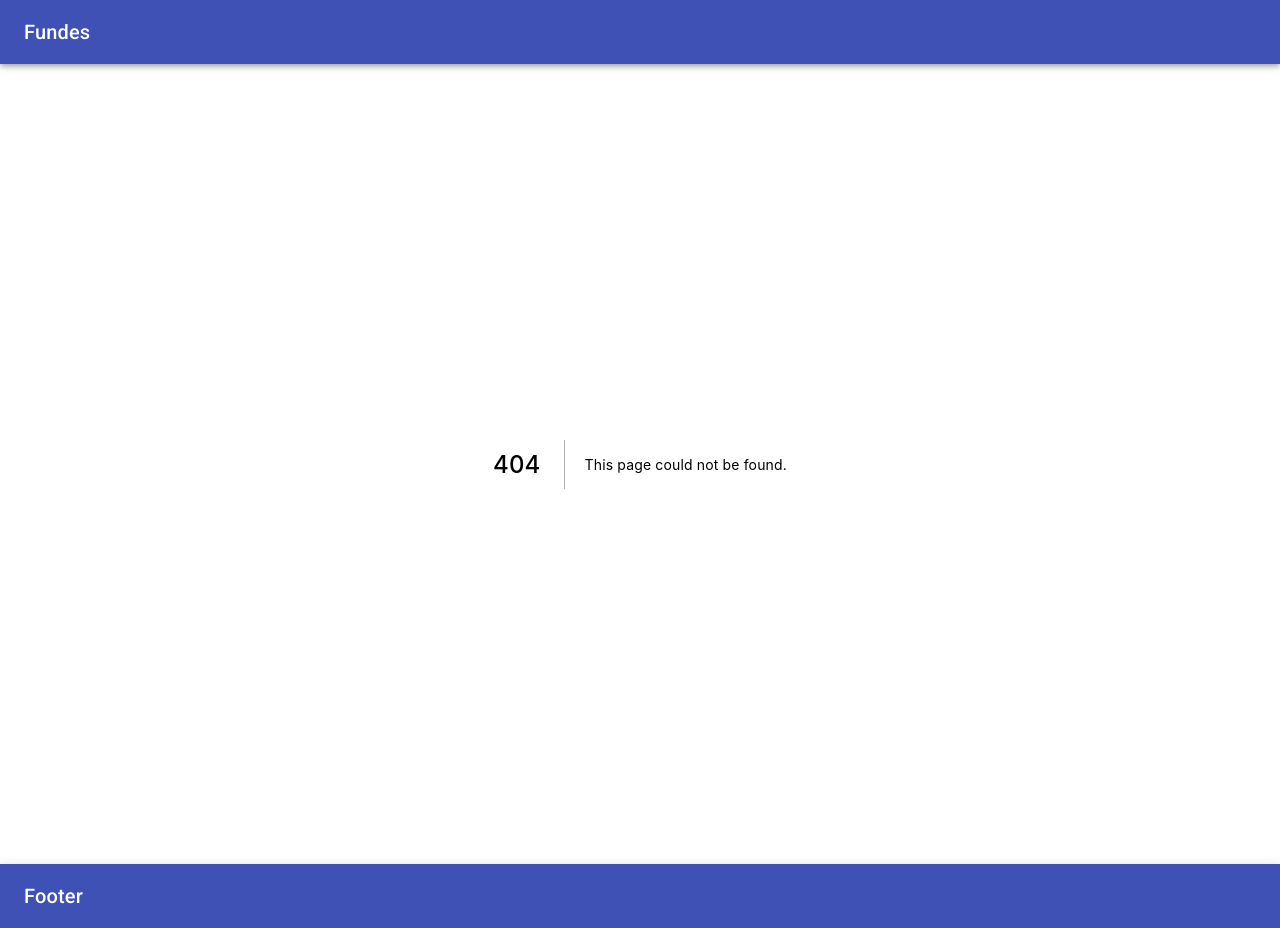
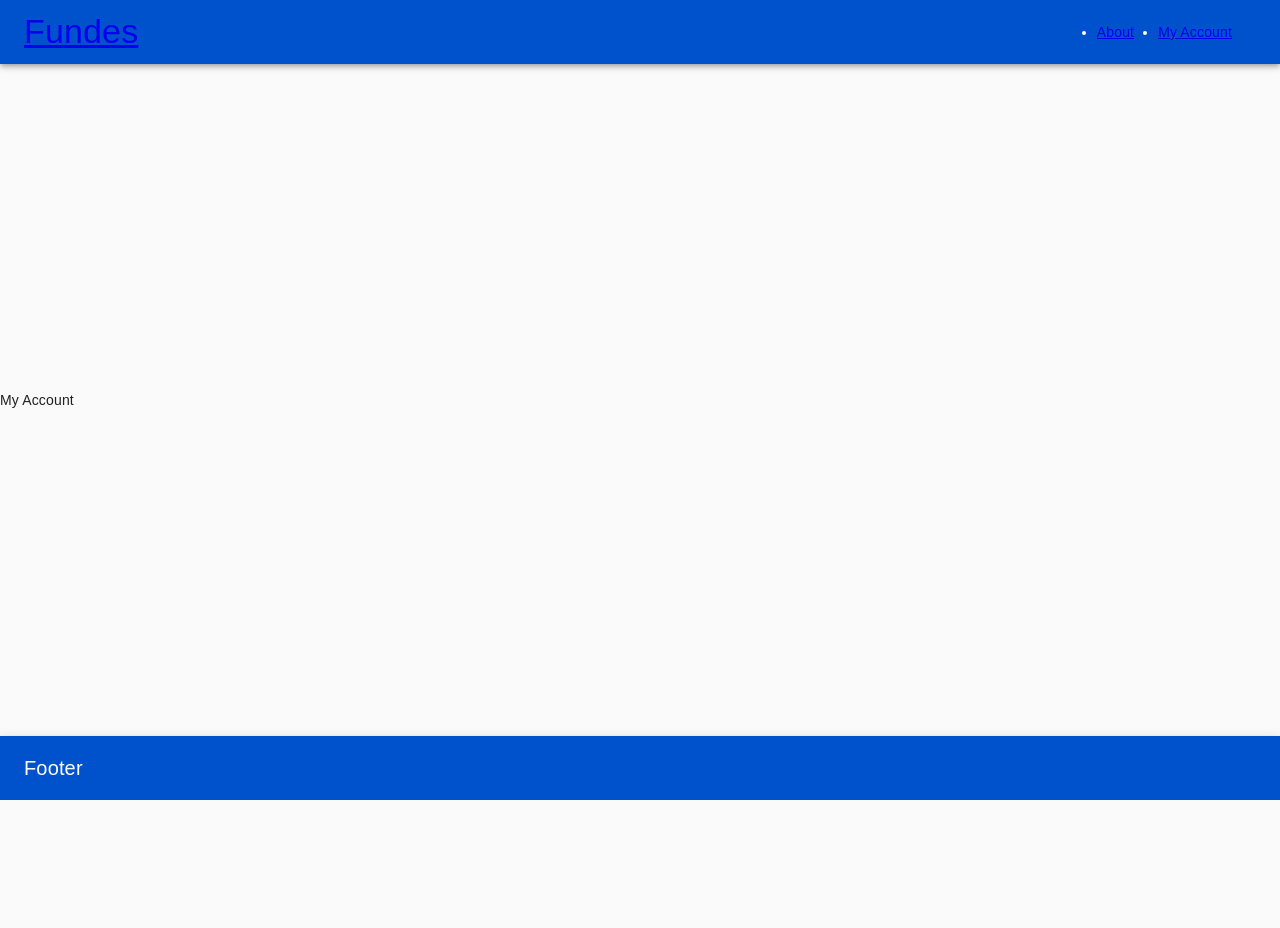
Before and after one commit to fundes-dev/fundes-client-web, a Next.js app: page /my-account in a window 1280 px wide. Before the commit this address had no page. After the commit the page ends 800 px from the top, so only its background shows below. Built offline with nearby package versions, Linux system fonts and the light colour scheme.

Commit message:
more boilerplate

```diff
--- /dev/null
+++ b/components/Link/index.jsx
@@ -0,0 +1,73 @@
+/* eslint-disable jsx-a11y/anchor-has-content */
+import React from 'react';
+import PropTypes from 'prop-types';
+import clsx from 'clsx';
+import { useRouter } from 'next/router';
+import NextLink from 'next/link';
+import MuiLink from '@material-ui/core/Link';
+
+const NextComposed = React.forwardRef((props, ref) => {
+  const {
+    as, href, ...other
+  } = props;
+
+  return (
+    <NextLink href={href} as={as}>
+      <a ref={ref} {...other} />
+    </NextLink>
+  );
+});
+
+NextComposed.propTypes = {
+  as: PropTypes.oneOfType([PropTypes.string, PropTypes.object]),
+  href: PropTypes.oneOfType([PropTypes.string, PropTypes.object]),
+};
+NextComposed.defaultProps = {
+  as: PropTypes.oneOfType([PropTypes.string, PropTypes.object]),
+  href: PropTypes.oneOfType([PropTypes.string, PropTypes.object]),
+};
+
+// A styled version of the Next.js Link component:
+// https://nextjs.org/docs/#with-link
+function Link(props) {
+  const {
+    href,
+    activeClassName = 'active',
+    className: classNameProps,
+    innerRef,
+    naked,
+    ...other
+  } = props;
+
+  const router = useRouter();
+  const pathname = typeof href === 'string' ? href : href.pathname;
+  const className = clsx(classNameProps, {
+    [activeClassName]: router.pathname === pathname && activeClassName,
+  });
+
+  if (naked) {
+    return <NextComposed className={className} ref={innerRef} href={href} {...other} />;
+  }
+
+  return (
+    <MuiLink component={NextComposed} className={className} ref={innerRef} href={href} {...other} />
+  );
+}
+
+Link.propTypes = {
+  activeClassName: PropTypes.string,
+  as: PropTypes.oneOfType([PropTypes.string, PropTypes.object]),
+  className: PropTypes.string,
+  href: PropTypes.oneOfType([PropTypes.string, PropTypes.object]).isRequired,
+  innerRef: PropTypes.oneOfType([PropTypes.func, PropTypes.object]),
+  naked: PropTypes.bool,
+};
+Link.defaultProps = {
+  activeClassName: null,
+  as: null,
+  className: null,
+  innerRef: null,
+  naked: true,
+};
+
+export default React.forwardRef((props, ref) => <Link {...props} innerRef={ref} />);
--- a/containers/header/Header.jsx
+++ b/containers/header/Header.jsx
@@ -1,14 +1,47 @@
 import { Toolbar, AppBar, Typography } from '@material-ui/core';
+import { makeStyles } from '@material-ui/core/styles';
+import Link from '../../components/Link';
 
-const Header = () => (
+const useStyles = makeStyles((theme) => ({
+  appBar: {
+    justifyContent: 'space-between',
+  },
+  ul: {
+    display: 'flex',
+    justifyContent: 'flex-end',
+    marginLeft: 'auto',
+  },
+  li: {
+    marginRight: theme.spacing(3),
+  },
+}));
+
+const Header = () => {
+  const classes = useStyles();
+
+  return (
     <AppBar position="static">
       <Toolbar>
-      <Typography variant="h6">
+        <Typography variant="h4">
+          <Link href="/">
             Fundes
+          </Link>
         </Typography>
-
+        <ul className={classes.ul}>
+          <li className={classes.li}>
+            <Link href="/about">
+              About
+            </Link>
+          </li>
+          <li className={classes.li}>
+            <Link href="/my-account">
+              My Account
+            </Link>
+          </li>
+        </ul>
       </Toolbar>
     </AppBar>
   );
+};
 
 export default Header;
--- a/package.json
+++ b/package.json
@@ -11,6 +11,7 @@
   "dependencies": {
     "@material-ui/core": "^4.9.1",
     "@material-ui/icons": "^4.9.1",
+    "clsx": "^1.1.0",
     "eslint-config-airbnb-base": "^14.0.0",
     "next": "9.2.1",
     "prop-types": "^15.7.2",
--- a/pages/_app.js
+++ b/pages/_app.js
@@ -1,10 +1,36 @@
-/* eslint-disable react/prop-types */
+import React from 'react';
+import App from 'next/app';
+import Head from 'next/head';
+import { ThemeProvider } from '@material-ui/core/styles';
+import CssBaseline from '@material-ui/core/CssBaseline';
+import theme from '../styles/theme';
 import MainLayout from '../layouts/MainLayout';
 
+export default class MyApp extends App {
+  componentDidMount() {
+    // Remove the server-side injected CSS.
+    const jssStyles = document.querySelector('#jss-server-side');
+    if (jssStyles) {
+      jssStyles.parentElement.removeChild(jssStyles);
+    }
+  }
 
-const App = ({ Component, pageProps }) => (
-  <MainLayout>
-    <Component {...pageProps} />
-  </MainLayout>
-);
-export default App;
+  render() {
+    const { Component, pageProps } = this.props;
+
+    return (
+      <>
+        <Head>
+          <title>My page</title>
+          <meta name="viewport" content="minimum-scale=1, initial-scale=1, width=device-width" />
+        </Head>
+        <CssBaseline />
+        <ThemeProvider theme={theme}>
+          <MainLayout>
+            <Component {...pageProps} />
+          </MainLayout>
+        </ThemeProvider>
+      </>
+    );
+  }
+}
--- /dev/null
+++ b/pages/_document.js
@@ -0,0 +1,65 @@
+import React from 'react';
+import Document, { Head, Main, NextScript } from 'next/document';
+import { ServerStyleSheets } from '@material-ui/core/styles';
+import theme from '../styles/theme';
+
+export default class MyDocument extends Document {
+  render() {
+    return (
+      <html lang="en">
+        <Head>
+          {/* PWA primary color */}
+          <meta name="theme-color" content={theme.palette.primary.main} />
+          <link
+            rel="stylesheet"
+            href="https://fonts.googleapis.com/css?family=Roboto:300,400,500,700&display=swap"
+          />
+        </Head>
+        <body>
+          <Main />
+          <NextScript />
+        </body>
+      </html>
+    );
+  }
+}
+
+MyDocument.getInitialProps = async (ctx) => {
+  // Resolution order
+  //
+  // On the server:
+  // 1. app.getInitialProps
+  // 2. page.getInitialProps
+  // 3. document.getInitialProps
+  // 4. app.render
+  // 5. page.render
+  // 6. document.render
+  //
+  // On the server with error:
+  // 1. document.getInitialProps
+  // 2. app.render
+  // 3. page.render
+  // 4. document.render
+  //
+  // On the client
+  // 1. app.getInitialProps
+  // 2. page.getInitialProps
+  // 3. app.render
+  // 4. page.render
+
+  // Render app and page and get the context of the page with collected side effects.
+  const sheets = new ServerStyleSheets();
+  const originalRenderPage = ctx.renderPage;
+
+  ctx.renderPage = () => originalRenderPage({
+    enhanceApp: (App) => (props) => sheets.collect(<App {...props} />),
+  });
+
+  const initialProps = await Document.getInitialProps(ctx);
+
+  return {
+    ...initialProps,
+    // Styles fragment is rendered after the app and page rendering finish.
+    styles: [...React.Children.toArray(initialProps.styles), sheets.getStyleElement()],
+  };
+};
--- /dev/null
+++ b/pages/about.js
@@ -0,0 +1,5 @@
+const About = () => (
+  <div>About</div>
+);
+
+export default About;
--- /dev/null
+++ b/pages/my-account.js
@@ -0,0 +1,5 @@
+const MyAccount = () => (
+  <div>My Account</div>
+);
+
+export default MyAccount;
--- /dev/null
+++ b/styles/theme.js
@@ -0,0 +1,20 @@
+import { createMuiTheme } from '@material-ui/core/styles';
+
+const theme = createMuiTheme({
+  palette: {
+    primary: {
+      main: '#0052CC',
+      textColor: '#172B4D',
+      contrastText: '#fff',
+      // light: '#',
+      // dark: '#002884',
+    },
+    // secondary: {
+    // },
+  },
+  typography: {
+    fontFamily: 'Nunito Sans, sans-serif',
+  },
+});
+
+export default theme;
```
Also changed, not shown: 1 other file (tests, documents, lock files or other folders). Lines whose indentation alone changed are shown as unchanged.
